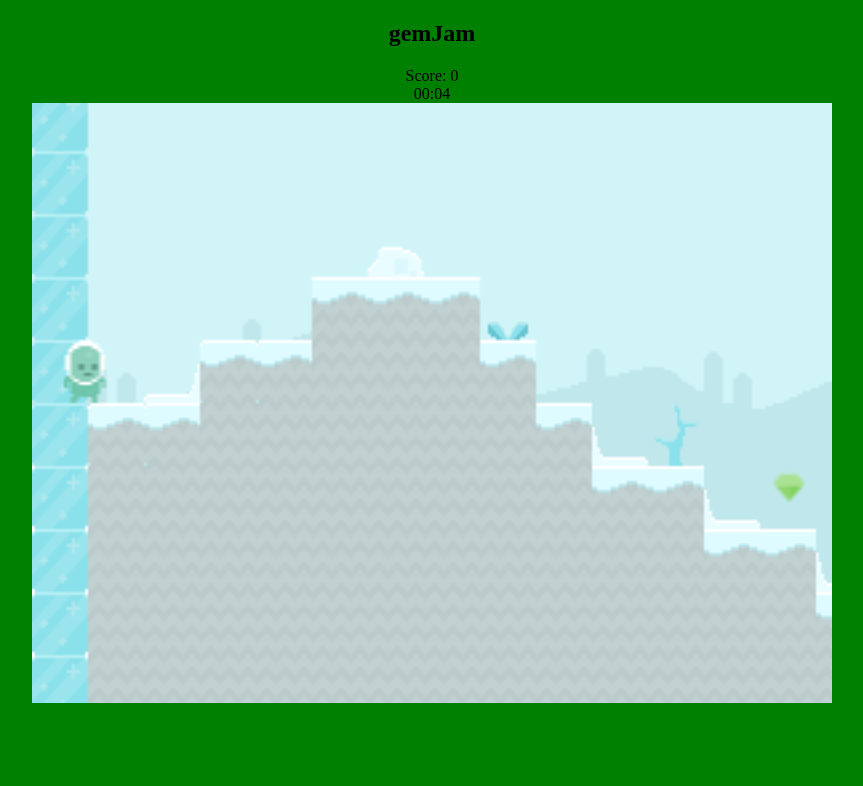
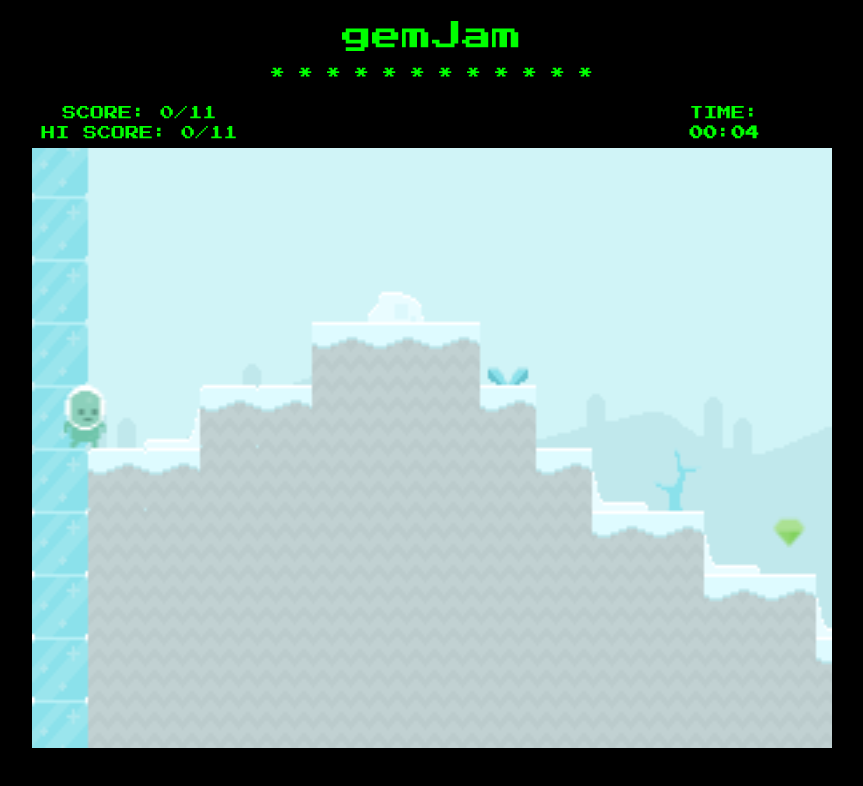
Before and after one commit to zmcdaniel/colorQuestRedux, a website: page index.html in a window 1280 px wide. Shown: the whole page, without its empty margins (208-1071 px from the left). Drawn offline with nearby package versions, Linux system fonts and the light colour scheme; no server answers.

Commit message:
added bootstrap, styling; adding hi score

```diff
--- a/index.html
+++ b/index.html
@@ -15,12 +15,17 @@
 		<script type="text/javascript" src="js/GameOver.js"></script>
 		<script type="text/javascript" src="js/timer.js"></script>
 
+		<link href='https://maxcdn.bootstrapcdn.com/bootstrap/3.3.7/css/bootstrap.min.css' rel='stylesheet'>
+		<link href='https://fonts.googleapis.com/css?family=Press+Start+2P' rel='stylesheet' type='text/css'>
+
 		<style>
 		  body {
 		    padding: 0px;
 		    margin: 0px;
-		    background-color: green;
+		    background-color: black;
 		    text-align: center;
+		    font-family: 'Press Start 2P', 'Courier', monospace;
+		   	color: #00FF00;
 		  }
 
 		  #gamespace {
@@ -33,10 +38,27 @@
 	<body>
 
 		<h2>gemJam</h2>
-		<div id='score'>Score: <span id='score_num'>0</span></div>
+		* * * * * * * * * * * * <br><br>
 
-		<label id="minutes">00</label>:<label id="seconds">00</label>
+		<div class='container'>
+		<div class='row'>
+			<div class='col-md-6'>
+				<div id='score'>
+					SCORE: <span id='score_num'>0</span>/11
+				</div>
+				<div id='highScore'>
+					HI SCORE: <span id='highScoreNum'>0/11</span>
+				</div>
+			</div>
 
+			<div class ='col-md-6'>
+				<div id='timer'>
+				<div id='timeLabel'>TIME:</div>
+				<label id="minutes">00</label>:<label id="seconds">00</label>
+				</div>
+			</div>
+		</div>
+		</div>
 		<div id ='gameSpace'>
 		<script src="js/main.js"></script>
 		</div>
```
